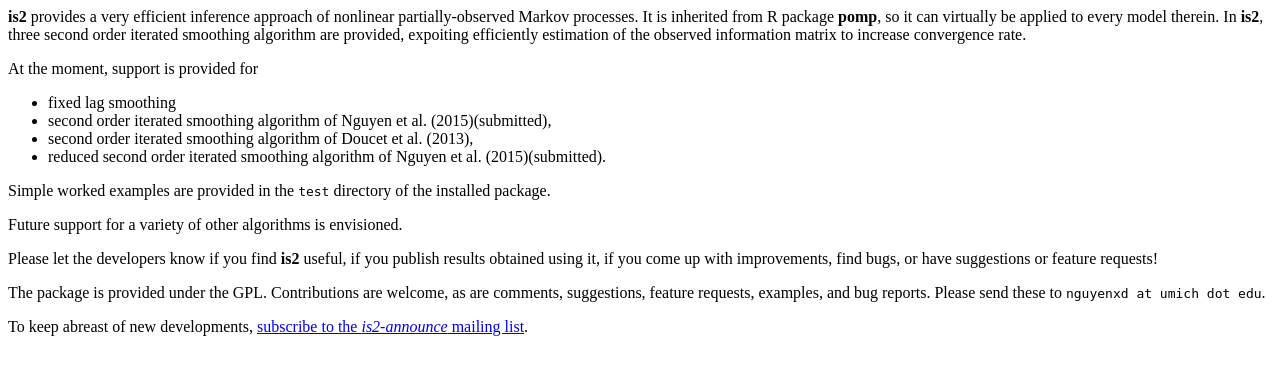
After one commit to r-forge/is2, a PHP site: page /about.htm in a window 1280 px wide. The commit adds this page. Shown: the top 375 px of the page. Run offline with PHP 8.4, Linux system fonts and the light colour scheme.

Commit message:
update homepage
git-svn-id: svn://svn.r-forge.r-project.org/svnroot/is2@6 edb9625f-4e0d-4859-8d74-9fd3b1da38cb

```diff
--- /dev/null
+++ b/www/about.htm
@@ -0,0 +1,24 @@
+<p><strong>is2</strong> provides a very efficient inference approach of nonlinear partially-observed Markov processes. It is inherited from R package <strong>pomp</strong>, so it can virtually be applied to every model therein. In <strong>is2</strong>, three second order iterated smoothing algorithm are provided, expoiting efficiently estimation of the observed information matrix to increase convergence rate.</p>
+
+<p>At the moment, support is provided for</p>
+
+<ul>
+  <li>fixed lag smoothing</li>
+
+  <li>second order iterated smoothing algorithm of Nguyen et al. (2015)(submitted),</li>
+
+  <li>second order iterated smoothing algorithm of Doucet et al. (2013),</li>
+
+  <li>reduced second order iterated smoothing algorithm of Nguyen et al. (2015)(submitted).</li>
+
+</ul>
+
+<p>Simple worked examples are provided in the <code>test</code> directory of the installed package.</p>
+
+<p>Future support for a variety of other algorithms is envisioned.
+
+<p>Please let the developers know if you find <strong>is2</strong> useful, if you publish results obtained using it, if you come up with improvements, find bugs, or have suggestions or feature requests!</p>
+
+<p>The package is provided under the GPL. Contributions are welcome, as are comments, suggestions, feature requests, examples, and bug reports. Please send these to <code>nguyenxd at umich dot edu</code>.
+
+<p>To keep abreast of new developments, <a href="https://lists.r-forge.r-project.org/cgi-bin/mailman/listinfo/is2-announce" target="_top">subscribe to the <i>is2-announce</i> mailing list</a>.</p>
--- /dev/null
+++ b/www/refs.htm
@@ -0,0 +1,6 @@
+<h3><a name="SECTIONREF" id="SECTIONREF">References</a></h3>
+<dt><a name="Ionides2015" id="Ionides2015">Ionides, E.&nbsp;L., D.&nbsp;Nguyen, Y.&nbsp;Atchad&eacute;, S.&nbsp;Stoev, and A.&nbsp;A. King. 2015.</a>Inference for dynamic and latent variable models via iterated, perturbed Bayes   maps.<br> Proceedings of the National Academy of Sciences of the U.S.A., <b>112</b>:719-724.<br></dt>
+<dt><a name="King2015" id="King2015">King, A.&nbsp;A., D.&nbsp;Nguyen, E.&nbsp;L. Ionides. 2015.</a>Statistical inference for partially observed Markov processes via the R package pomp, <br>Journal of Statistical Software<br></dt>
+<dt><a name="Doucet2013" id="Doucet2015">Doucet, A., Jacob, P.&nbsp;E.,and S. Rubenthaler. 2015.</a>Derivative-free estimation of the score vector and observed information matrix with application to state-space models,<br>Preprint arXiv:1304.5768.<br></dt>
+<dt><a name="Nguyen2015" id="Nguyen2015">Nguyen, D., and E.&nbsp;L.Ionides. 2015.</a>A second-order iterated smoothing.<br>Journal of the Royal Statistical Society, Series B, (submitted).<br></dt>
+</dl>
```
Also changed, not shown: www/NEWS.html (added, +19 -0 lines), www/authors.htm (added, +8 -0 lines), www/index.php (+4 -4 lines).
